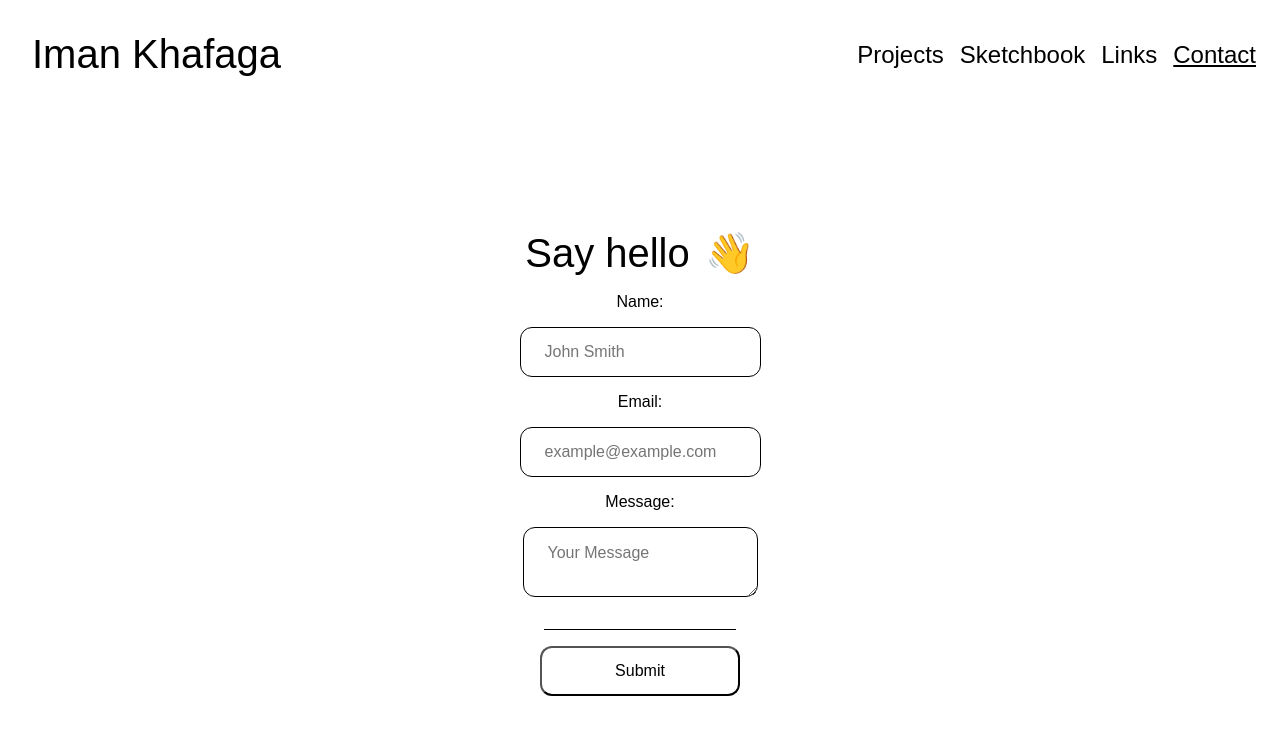
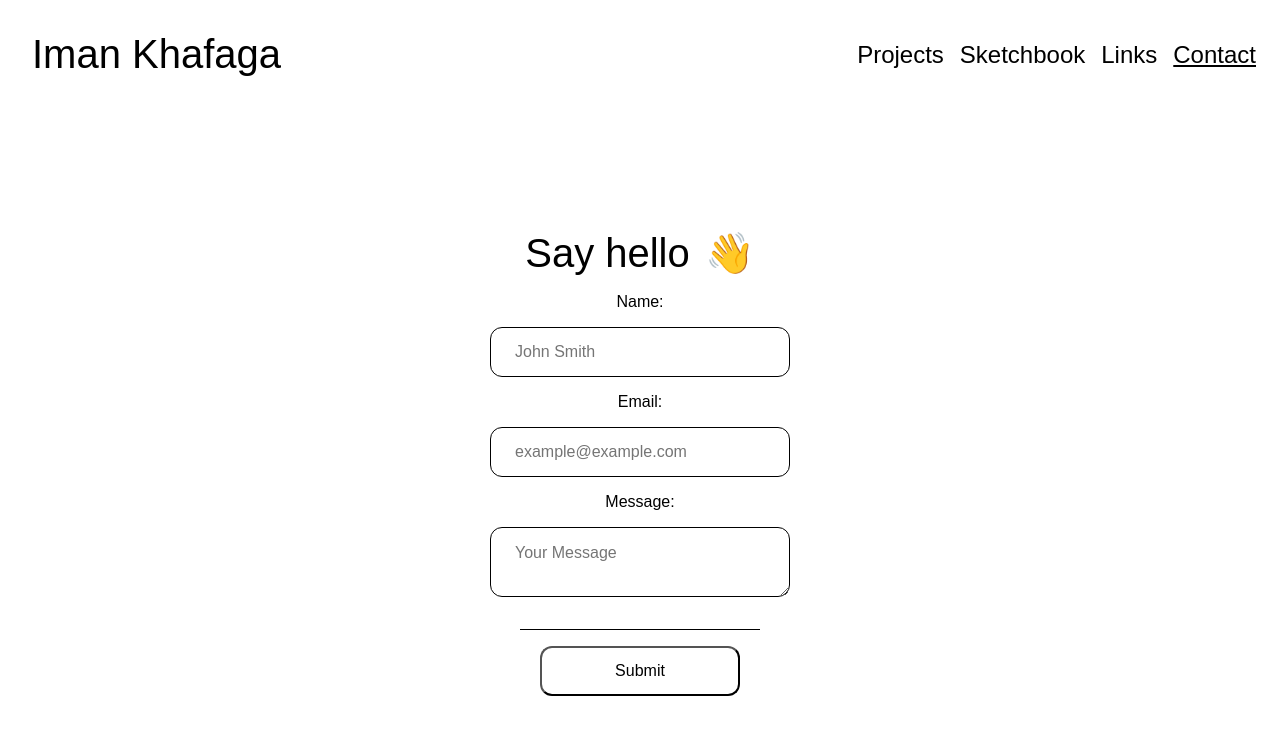
Before and after one commit to ikhafaga11/imankhafaga.art, a Flask app: page /contact in a window 1280 px wide. Shown: the top 735 px of the page. Run offline with Flask 3, Linux system fonts and the light colour scheme; some web fonts are replaced.

Commit message:
feat: increase form input width

```diff
--- a/static/style.css
+++ b/static/style.css
@@ -413,6 +413,7 @@ nav ul li a {
 .auth-form input,
 .projects-form input,
 .sketches-form input {
+  min-width: 300px;
   border-radius: 0.75rem;
   border: solid 0.1rem var(--text-color-black);
   padding: 1rem;
```
